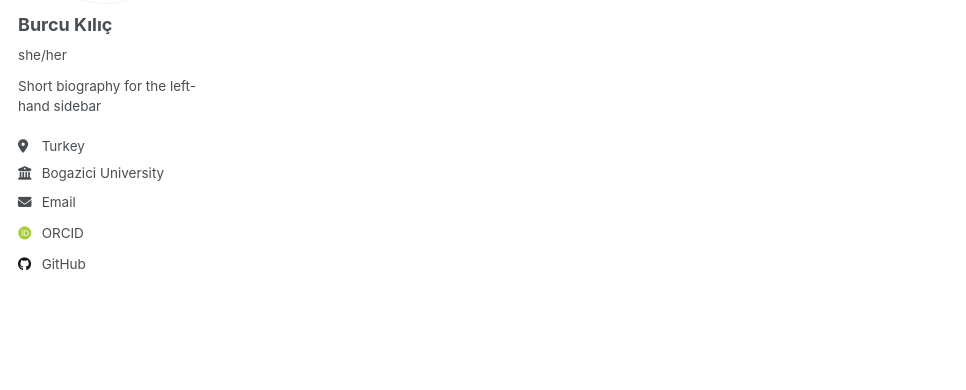
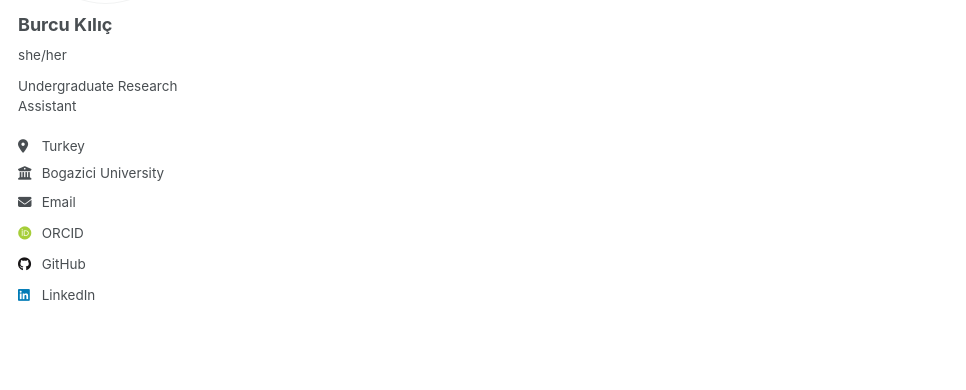
Before and after one commit to burcukilic/burcukilic.github.io, a Jekyll site: the page built from _pages/about.md, in a window 1280 px wide. Shown: the part 294-684 px from the top of the page, without its empty margins (0-966 px from the left). Built offline with Jekyll 4.4.1, drawn with Linux system fonts in a browser that asks for light colours; some web fonts are replaced.

Commit message:
Update _config.yml

```diff
--- a/_config.yml
+++ b/_config.yml
@@ -25,7 +25,7 @@ author:
   avatar           : "profile.png"
   name             : "Burcu Kılıç"
   pronouns         : "she/her"
-  bio              : "Short biography for the left-hand sidebar"
+  bio              : "Undergraduate Research Assistant"
   location         : "Turkey"
   employer         : "Bogazici University"
   uri              : # URL
@@ -59,7 +59,7 @@ author:
   keybase          : # Username
   instagram        : # Username
   lastfm           : # Username
-  linkedin         : # Username
+  linkedin         : burcu-kilic3
   mastodon         : # URL
   medium           : # URL
   pinterest        : # Username
```
